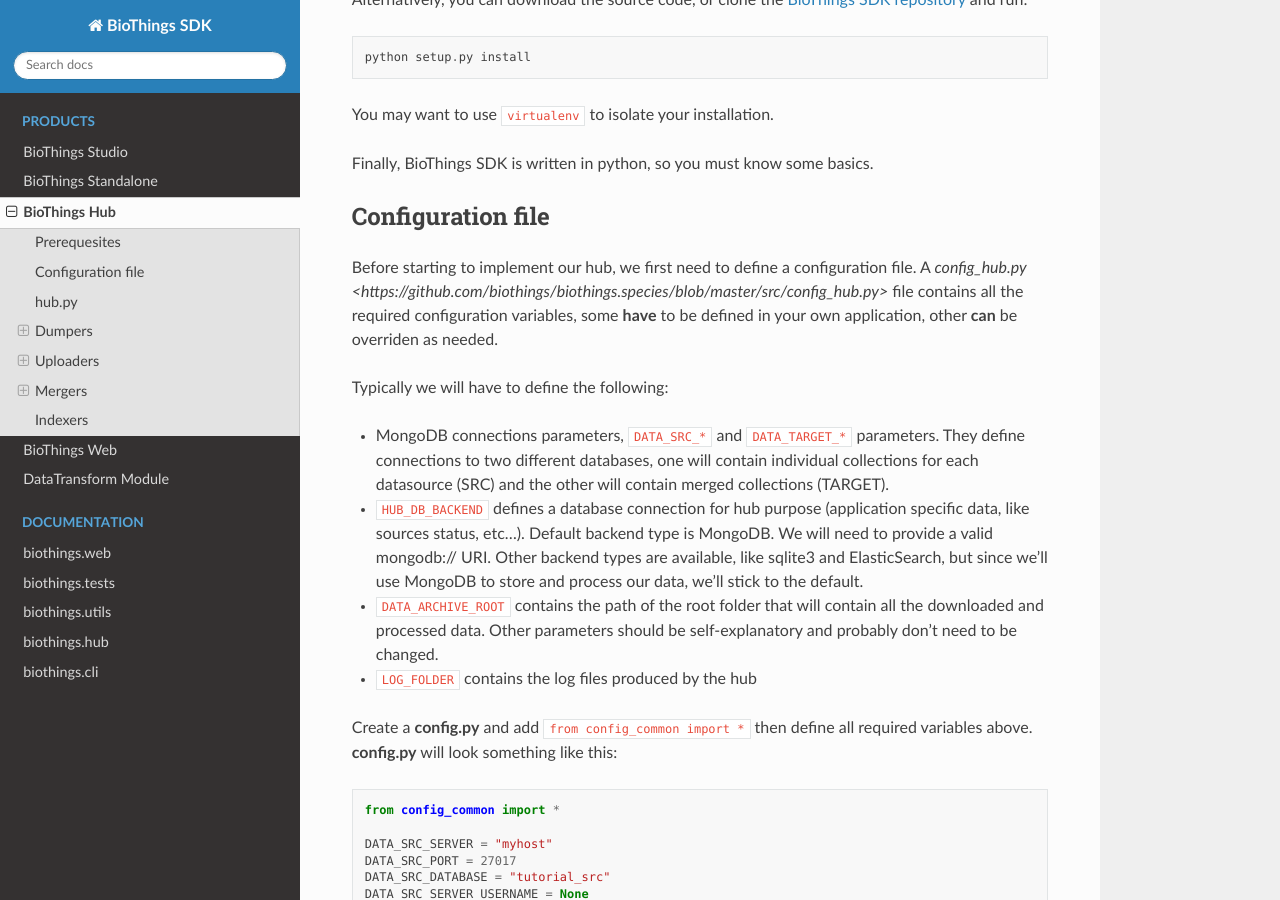
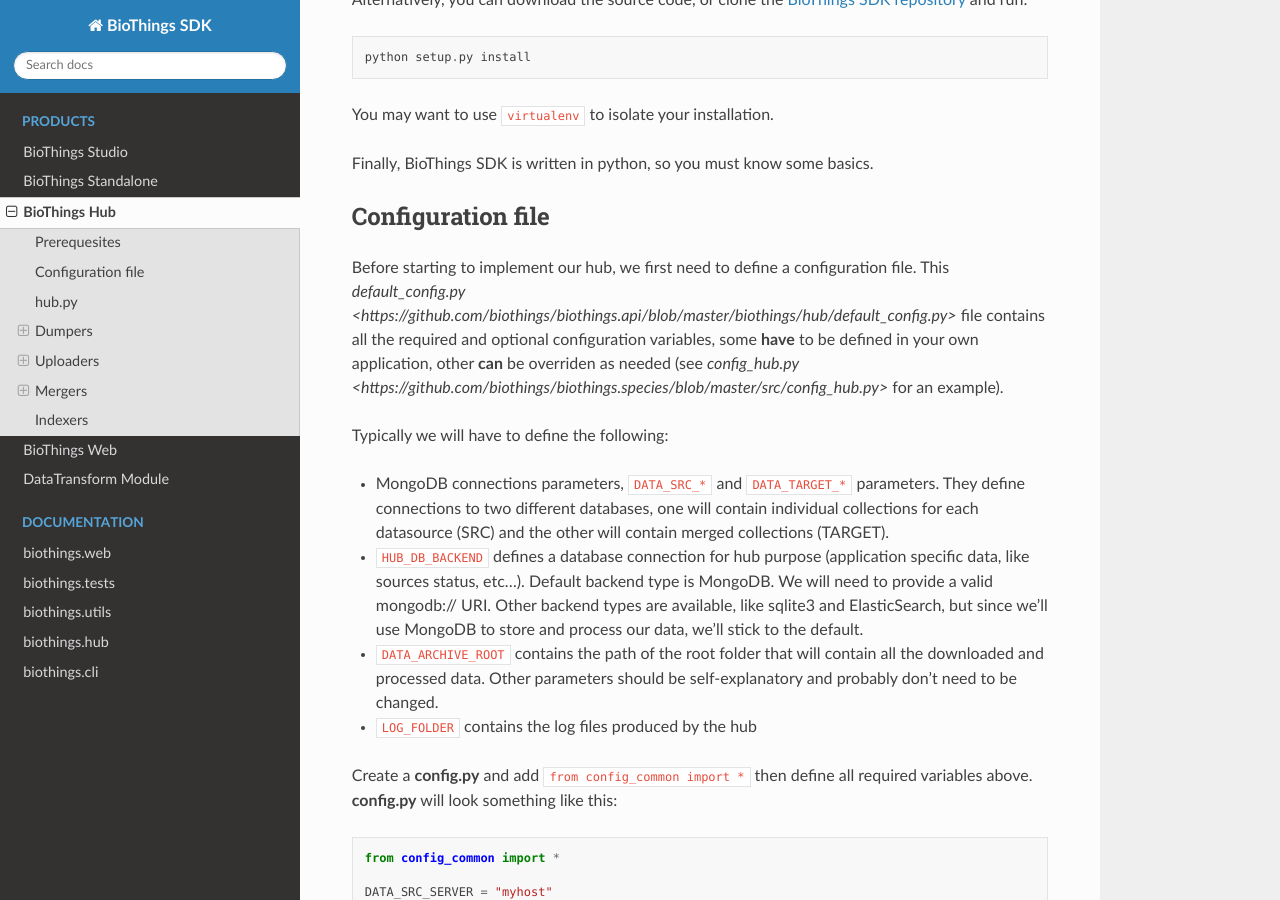
Before and after one commit to biothings/biothings.api, a Sphinx documentation site: the page built from docs/tutorial/hub_tutorial.rst, in a window 1280 px wide and 900 px high, scrolled down 846 px. Built offline with Sphinx 7.4.7 and the Read the Docs theme 2.0.0, drawn with Linux system fonts in a browser that asks for light colours.

Commit message:
docs: fixed a broken link. close #23

```diff
--- a/docs/tutorial/hub_tutorial.rst
+++ b/docs/tutorial/hub_tutorial.rst
@@ -44,10 +44,11 @@
 Configuration file
 ^^^^^^^^^^^^^^^^^^
 
-Before starting to implement our hub, we first need to define a configuration file. A
-`config_hub.py <https://github.com/biothings/biothings.species/blob/master/src/config_hub.py>` file
-contains all the required configuration variables, some **have** to be defined in your own application, other
-**can** be overriden as needed.
+Before starting to implement our hub, we first need to define a configuration file. This
+`default_config.py <https://github.com/biothings/biothings.api/blob/master/biothings/hub/default_config.py>` file
+contains all the required and optional configuration variables, some **have** to be defined in your own application, other
+**can** be overriden as needed (see `config_hub.py <https://github.com/biothings/biothings.species/blob/master/src/config_hub.py>`
+for an example).
 
 Typically we will have to define the following:
 
```
